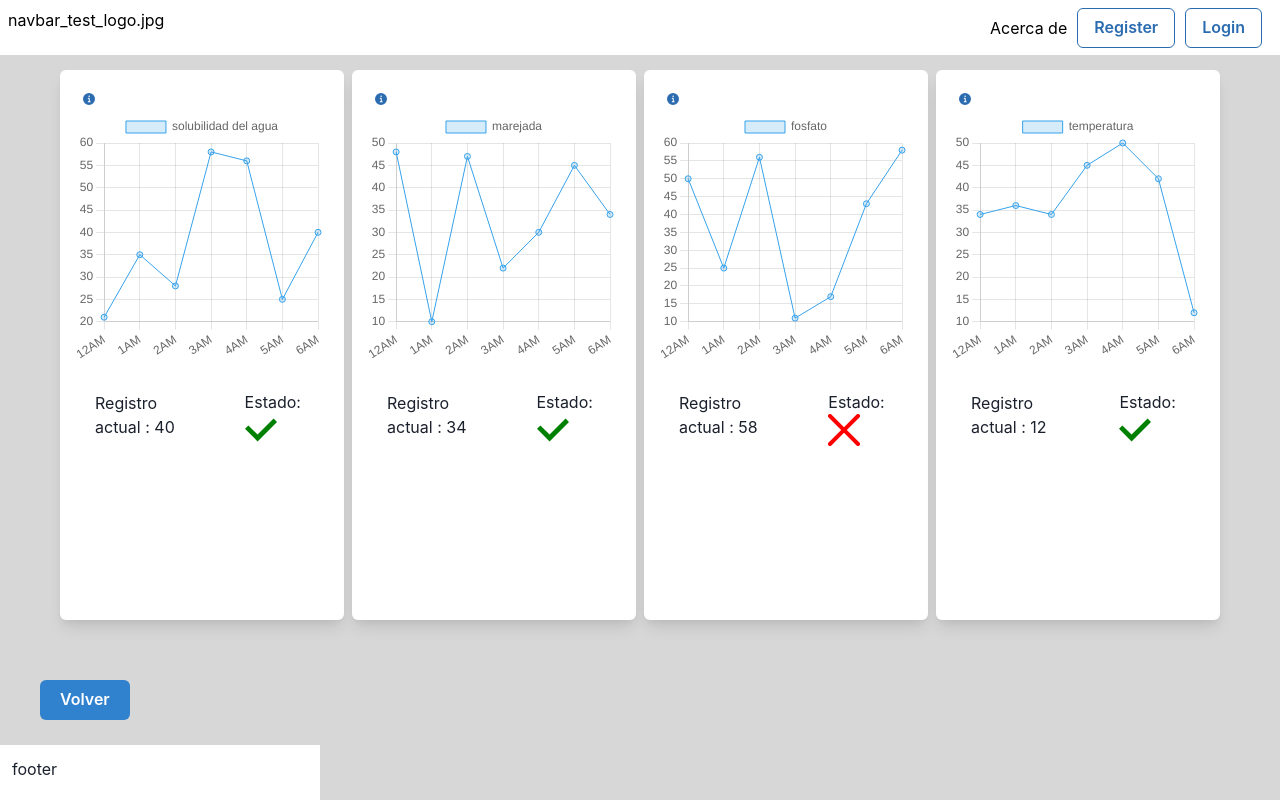
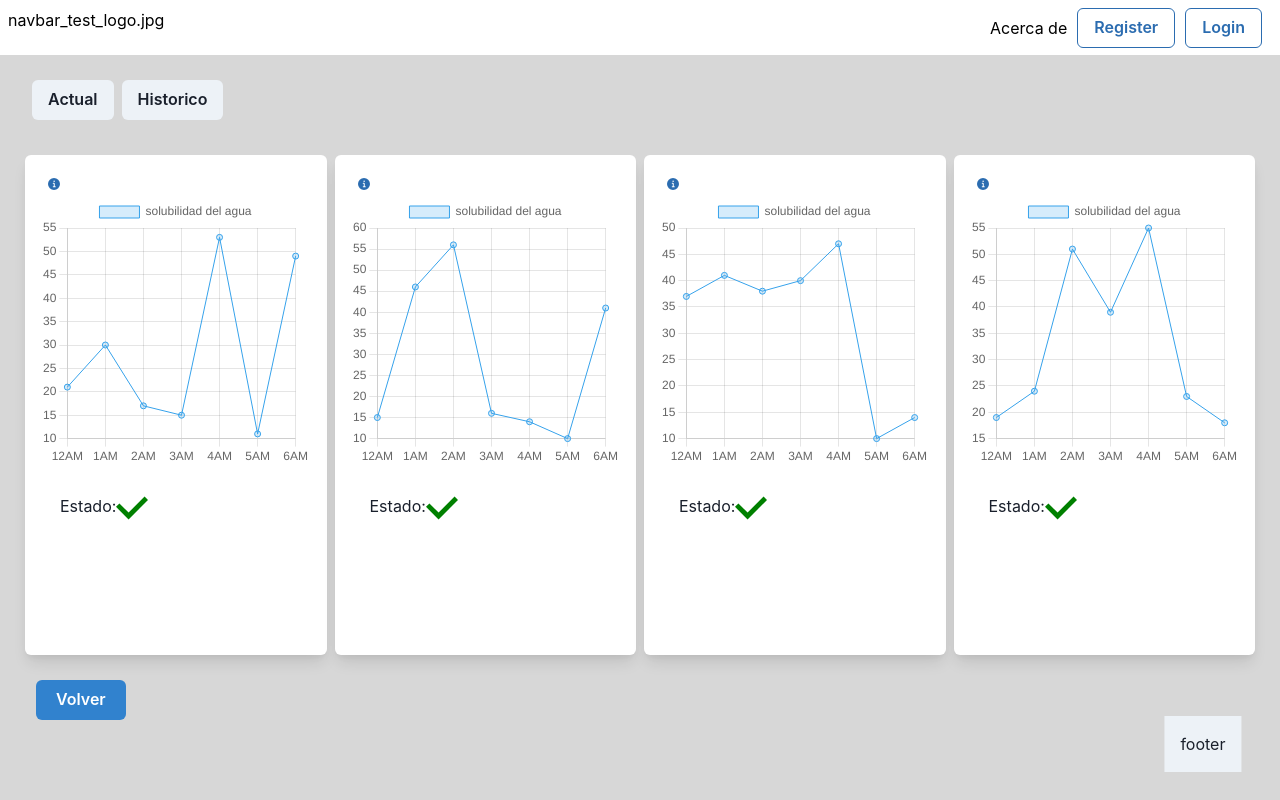
Before and after one commit to panconpan99/imar_front, a React (Create React App) app: page /Board in a window 1280 px wide. Built offline with nearby package versions, Linux system fonts and the light colour scheme.

Commit message:
fix: added historic and actual pages to see the data, change style of board1 and board2

```diff
--- a/src/App.css
+++ b/src/App.css
@@ -1,6 +1,7 @@
 .chakra-ui-light{
   background-color: rgb(215, 215, 215);
 }
+
 .leaflet-container {
   width: 100%;
   height: 94.4vh;
@@ -19,8 +20,6 @@
 .footer{
   width: 25%;
   height: 55px;
-  position: fixed;
-  bottom: 0;
   z-index: 1002;
   display: block;
 }
--- /dev/null
+++ b/src/components/Actual.jsx
@@ -0,0 +1,6 @@
+import React from "react";
+
+const Actual=()=>{
+
+}
+export default Actual;
--- a/src/components/Footer.jsx
+++ b/src/components/Footer.jsx
@@ -4,7 +4,7 @@ import {Box} from "@chakra-ui/react"
 const Footer = () => {
     return(
         <nav className="footer">
-            <Box bg={"white"} h={"55px"} p={3}>
+            <Box position="fixed" bottom="0" right="0" p={4} bg="gray.100" transform="translate(-50%, -50%)" translateX="100%" translateY="100%">
                 footer
             </Box>
         </nav>
--- /dev/null
+++ b/src/components/Historic.jsx
@@ -0,0 +1,85 @@
+import React from "react";
+import {
+  Box,
+  Button,
+  HStack,
+  Portal,
+  Popover,
+  PopoverTrigger,
+  PopoverContent,
+  PopoverHeader,
+  PopoverBody,
+  PopoverFooter,
+  PopoverArrow,
+  PopoverCloseButton,
+} from "@chakra-ui/react";
+import { InfoIcon, CheckIcon, CloseIcon } from "@chakra-ui/icons";
+import Dash from "../components/Dash";
+import { useNavigate } from "react-router-dom";
+
+const Historic = ({ listdata }) => {
+  const Navigate = useNavigate();
+  const buttomclick = () => {
+    Navigate("/board2");
+  };
+  const dashstyle = {
+    w: "510px",
+    h: "500px",
+    boxShadow: "lg",
+    rounded: "md",
+    p: "15px",
+    bg: "#FFFFFF",
+  };
+  return (
+    <HStack p={"20px"} pt={"30px"}>
+        {listdata.map((data) => {
+          return (
+            <Box key={data} sx={dashstyle}>
+              <Popover>
+                <PopoverTrigger>
+                  <Button colorScheme="blue" variant={"ghost"} size="xs">
+                    <InfoIcon />
+                  </Button>
+                </PopoverTrigger>
+                <Portal>
+                  <PopoverContent>
+                    <PopoverArrow />
+                    <PopoverHeader>Información</PopoverHeader>
+                    <PopoverCloseButton />
+                    <PopoverBody>
+                      Lorem ipsum dolor sit amet, consectetur adipisicing elit,
+                      sed do eiusmod tempor incididunt ut labore et dolore.
+                    </PopoverBody>
+                    <PopoverFooter
+                      border="0"
+                      display="flex"
+                      alignItems="center"
+                      justifyContent="space-between"
+                      pb={4}
+                    >
+                      <Button colorScheme="blue" onClick={buttomclick}>
+                        {" "}
+                        Detalles{" "}
+                      </Button>
+                    </PopoverFooter>
+                  </PopoverContent>
+                </Portal>
+              </Popover>
+              <Dash datos={data} tipo="solubilidad del agua" unit="hour" />
+              <HStack>
+                <Box p="20px" pt={"25px"}>
+                  Estado:
+                  {data.slice(-1) < 50 ? (
+                    <CheckIcon color={"green"} boxSize="2em" />
+                  ) : (
+                    <CloseIcon color={"red"} boxSize="2em" />
+                  )}
+                </Box>
+              </HStack>
+            </Box>
+          );
+        })}
+    </HStack>
+  );
+};
+export default Historic;
--- a/src/pages/board1.jsx
+++ b/src/pages/board1.jsx
@@ -1,216 +1,60 @@
-import React from "react";
-import { Box, Button, HStack, Portal } from "@chakra-ui/react";
-import { InfoIcon, CheckIcon, CloseIcon } from "@chakra-ui/icons";
+import { React, useState } from "react";
+import { Box, Button, HStack, ButtonGroup } from "@chakra-ui/react";
 import { useNavigate } from "react-router-dom";
-import Dash from "../components/Dash";
 import GetData from "../components/GetData";
+import Historic from "../components/Historic";
+import Actual from "../components/Actual";
 
-import {
-  Popover,
-  PopoverTrigger,
-  PopoverContent,
-  PopoverHeader,
-  PopoverBody,
-  PopoverFooter,
-  PopoverArrow,
-  PopoverCloseButton,
-} from "@chakra-ui/react";
-
-const Board1 = () => {
-  const Navigate = useNavigate();
 //seteo de datos
 const data1 = GetData();
 const data2 = GetData();
 const data3 = GetData();
 const data4 = GetData();
-  const dashstyle = {
-    w: "510px",
-    h: "550px",
-    boxShadow: "lg",
-    rounded: "md",
-    p: "15px",
-    bg: "#FFFFFF",
-  };
 
+
+const Board1 = () => {
+  const Navigate = useNavigate();
+
+
+  const alldata = [data1, data2, data3, data4];
+  const [selectedbuttons, setselectedbuttons] = useState("2");
   const HandleButtonClick = () => {
     Navigate("/");
   };
-  const buttomclick = () => {
-    Navigate("/board2");
-  };
+
   //to do list
   //buscar una manera de elegir una alerta
   //actual numero en pantalla (done)
   //limites
   return (
     <>
-      <Box p="20px">
-        <HStack p={"40px"} pt={"50px"}>
-          <Box sx={dashstyle}>
-            <Popover>
-              <PopoverTrigger>
-                <Button colorScheme="blue" variant={"ghost"} size="xs">
-                  {" "}
-                  <InfoIcon />{" "}
+      <Box pt="5em" pl="2em">
+        <HStack>
+          <ButtonGroup>
+            <Button
+              isdisabled={selectedbuttons === "1"}
+              onClick={() => {
+                setselectedbuttons("1");
+              }}
+            >
+              Actual
             </Button>
-              </PopoverTrigger>
-              <Portal>
-                <PopoverContent>
-                  <PopoverArrow />
-                  <PopoverHeader>Información</PopoverHeader>
-                  <PopoverCloseButton />
-                  <PopoverBody>
-                    Lorem ipsum dolor sit amet, consectetur adipisicing elit,
-                    sed do eiusmod tempor incididunt ut labore et dolore.
-                  </PopoverBody>
-                  <PopoverFooter
-                    border="0"
-                    display="flex"
-                    alignItems="center"
-                    justifyContent="space-between"
-                    pb={4}
+            <Button
+              isdisabled={selectedbuttons === "2"}
+              onClick={() => {
+                setselectedbuttons("2");
+              }}
             >
-                    <Button colorScheme="blue" onClick={buttomclick}>
-                      {" "}
-                      Detalles{" "}
+              Historico
             </Button>
-                  </PopoverFooter>
-                </PopoverContent>
-              </Portal>
-            </Popover>
-            <Dash datos={data1} tipo="solubilidad del agua" unit="hour" />
-            <HStack>
-              <Box p="20px">Registro actual : {data1.slice(-1)}</Box>
-              <Box p="20px" pt={"25px"}>
-                Estado: {data1.slice(-1) < 50 ? <CheckIcon color={"green"} boxSize="2em"/> : <CloseIcon color={"red"} boxSize="2em"/>}
-              </Box>
+          </ButtonGroup>
         </HStack>
       </Box>
-          <Box sx={dashstyle}>
-            <Popover>
-              <PopoverTrigger>
-                <Button colorScheme="blue" variant={"ghost"} size="xs">
-                  {" "}
-                  <InfoIcon />{" "}
-                </Button>
-              </PopoverTrigger>
-              <Portal>
-                <PopoverContent>
-                  <PopoverArrow />
-                  <PopoverHeader>Información</PopoverHeader>
-                  <PopoverCloseButton />
-                  <PopoverBody>
-                    Lorem ipsum dolor sit amet, consectetur adipisicing elit,
-                    sed do eiusmod tempor incididunt ut labore et dolore.
-                  </PopoverBody>
-                  <PopoverFooter
-                    border="0"
-                    display="flex"
-                    alignItems="center"
-                    justifyContent="space-between"
-                    pb={4}
-                  >
-                    <Button colorScheme="blue" onClick={buttomclick}>
-                      {" "}
-                      Detalles{" "}
-                    </Button>
-                  </PopoverFooter>
-                </PopoverContent>
-              </Portal>
-            </Popover>
-            <Dash datos={data2} tipo="marejada" unit="hour" />
-            <HStack>
-              <Box p="20px">Registro actual : {data2.slice(-1)}</Box>
-              <Box p="20px" pt={"25px"}>
-                Estado: {data2.slice(-1) < 50 ?<CheckIcon color={"green"} boxSize="2em"/> : <CloseIcon color={"red"} boxSize="2em"/>}
+      <Box p="5px">
+        {selectedbuttons === "1" && <Actual />}
+        {selectedbuttons === "2" && <Historic listdata={alldata} />}
       </Box>
-            </HStack>
-          </Box>
-
-          <Box sx={dashstyle}>
-            <Popover>
-              <PopoverTrigger>
-                <Button colorScheme="blue" variant={"ghost"} size="xs">
-                  {" "}
-                  <InfoIcon />{" "}
-                </Button>
-              </PopoverTrigger>
-              <Portal>
-                <PopoverContent>
-                  <PopoverArrow />
-                  <PopoverHeader>Información</PopoverHeader>
-                  <PopoverCloseButton />
-                  <PopoverBody>
-                    Lorem ipsum dolor sit amet, consectetur adipisicing elit,
-                    sed do eiusmod tempor incididunt ut labore et dolore.
-                  </PopoverBody>
-                  <PopoverFooter
-                    border="0"
-                    display="flex"
-                    alignItems="center"
-                    justifyContent="space-between"
-                    pb={4}
-                  >
-                    <Button colorScheme="blue" onClick={buttomclick}>
-                      {" "}
-                      Detalles{" "}
-                    </Button>
-                  </PopoverFooter>
-                </PopoverContent>
-              </Portal>
-            </Popover>
-            <Dash datos={data3} tipo="fosfato" unit="hour" />
-            <HStack>
-              <Box p="20px">Registro actual : {data3.slice(-1)}</Box>
-              <Box p="20px" pt={"25px"}>
-                Estado: {data3.slice(-1) < 50 ? <CheckIcon color={"green"} boxSize="2em"/> : <CloseIcon color={"red"} boxSize="2em"/>}
-              </Box>
-            </HStack>
-          </Box>
-
-          <Box sx={dashstyle}>
-            <Popover>
-              <PopoverTrigger>
-                <Button colorScheme="blue" variant={"ghost"} size="xs">
-                  {" "}
-                  <InfoIcon />{" "}
-                </Button>
-              </PopoverTrigger>
-              <Portal>
-                <PopoverContent>
-                  <PopoverArrow />
-                  <PopoverHeader>Información</PopoverHeader>
-                  <PopoverCloseButton />
-                  <PopoverBody>
-                    Lorem ipsum dolor sit amet, consectetur adipisicing elit,
-                    sed do eiusmod tempor incididunt ut labore et dolore.
-                  </PopoverBody>
-                  <PopoverFooter
-                    border="0"
-                    display="flex"
-                    alignItems="center"
-                    justifyContent="space-between"
-                    pb={4}
-                  >
-                    <Button colorScheme="blue" onClick={buttomclick}>
-                      {" "}
-                      Detalles{" "}
-                    </Button>
-                  </PopoverFooter>
-                </PopoverContent>
-              </Portal>
-            </Popover>
-            <Dash datos={data4} tipo="temperatura" unit="hour" />
-            <HStack>
-              <Box p="20px">Registro actual : {data4.slice(-1)}</Box>
-              <Box p="20px" pt={"25px"}>
-                Estado: {data4.slice(-1) < 50 ? <CheckIcon color={"green"} boxSize="2em"/> : <CloseIcon color={"red"} boxSize="2em"/>}
-              </Box>
-            </HStack>
-          </Box>
-        </HStack>
-      </Box>
-      <Box pl={10}>
+      <Box pl={9}>
         <Button p={"20px"} colorScheme="blue" onClick={HandleButtonClick}>
           Volver
         </Button>
```
Lines whose indentation alone changed are shown as unchanged.
